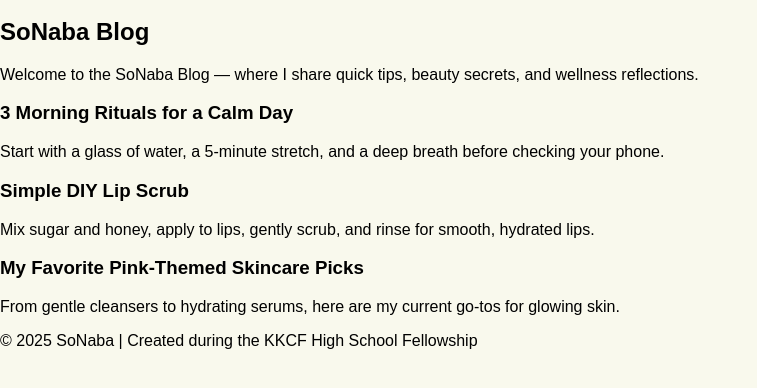
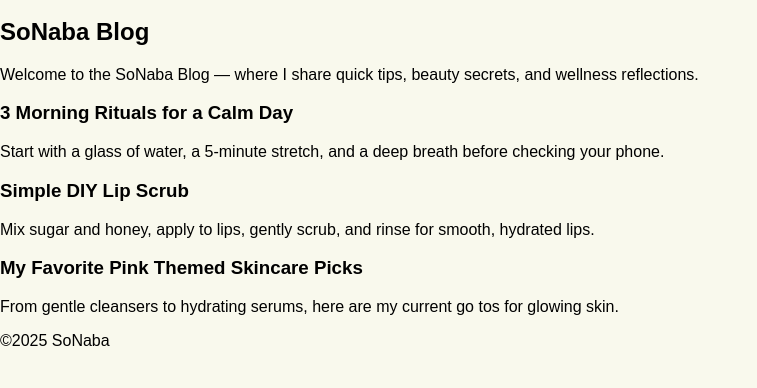
Before and after one commit to djenabatraore/github.io, a plain HTML site: page blog.html in a window 1280 px wide. Shown: the part 100-488 px from the top of the page, without its empty margins (0-757 px from the left). Drawn offline with Linux system fonts and the light colour scheme.

Commit message:
Update blog.html

```diff
--- a/blog.html
+++ b/blog.html
@@ -33,13 +33,13 @@
         </article>
 
         <article class="tip">
-            <h3>My Favorite Pink-Themed Skincare Picks</h3>
-            <p>From gentle cleansers to hydrating serums, here are my current go-tos for glowing skin.</p>
+            <h3>My Favorite Pink Themed Skincare Picks</h3>
+            <p>From gentle cleansers to hydrating serums, here are my current go tos for glowing skin.</p>
         </article>
     </section>
 
     <footer>
-        <p>&copy; 2025 SoNaba | Created during the KKCF High School Fellowship</p>
+        <p>&copy;2025 SoNaba </p>
     </footer>
 </body>
 </html>
```
